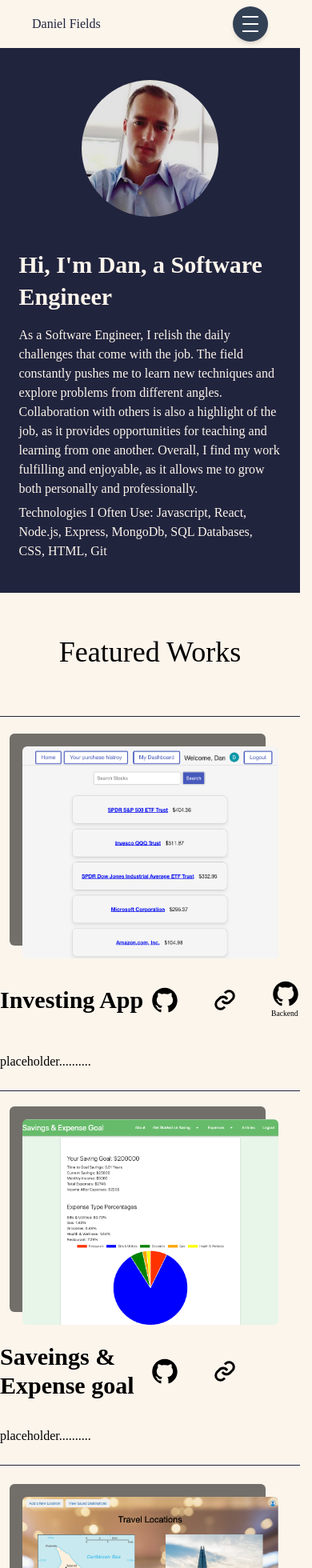
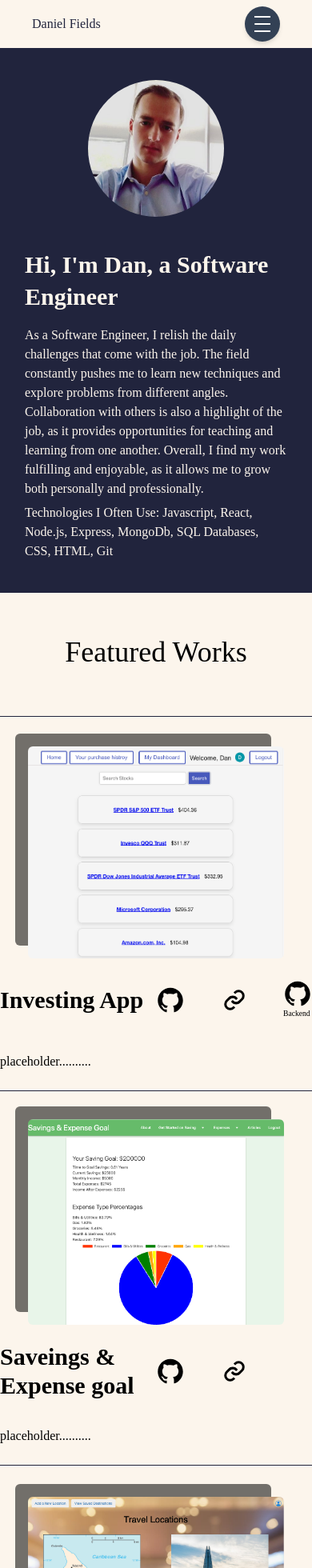
Before and after one commit to danf8/my-portfolio, a Next.js app: page / in a window 390 px wide. Shown: the top 1960 px of the page at 80% size. Built offline with nearby package versions, Linux system fonts and the light colour scheme.

Commit message:
wip: edit mobile style

```diff
--- a/components/Footer.js
+++ b/components/Footer.js
@@ -4,7 +4,7 @@ import Link from 'next/link';
 const Footer = (props) =>{
     const year = new Date().getFullYear()
     return (
-        <footer id='footer' className='max-w-mobile md:max-w-none flex justify-between items-center bg-blueish-50'>
+        <footer id='footer' className=' md:max-w-none flex justify-between items-center bg-blueish-50'>
         <div className='flex pl-5'>
             <Link href='https://www.linkedin.com/in/daniel-fields-se/' target='_blank'><AiFillLinkedin className='text-peach-50 h-12 w-12 md:transition md:ease-in-out md:delay-50 md:hover:translate-y-1 md:hover:scale-110 md:duration-300'/></Link>
             <Link href='https://github.com/danf8' target='_blank'><AiFillGithub className='text-peach-50 h-12 w-12 md:transition md:ease-in-out md:delay-50 md:hover:translate-y-1 md:hover:scale-110 md:duration-300'/></Link>
--- a/components/Header.js
+++ b/components/Header.js
@@ -3,7 +3,7 @@ import aboutData from '@/public/about-data.json';
 
 const Header = () => {
     return (
-        <header id="about" name='about' className=' bg-blueish-50 object-cover flex flex-col py-10 px-0 w-92 max-w-mobile md:max-w-none md:h-96 md:w-screen  md:grid grid-row-3 md:col-3 md:grid-flow-col '>
+        <header id="about" name='about' className=' bg-blueish-50 object-cover flex flex-col py-10 px-0 md:max-w-none md:h-96 md:w-screen  md:grid grid-row-3 md:col-3 md:grid-flow-col '>
             <Image id="pro-pic" height={256} width={248} className=' h-mobile-pic w-mobile-pic md:h-64 md:w-62 md:row-span-3 md:col-start-3 md:col-span-1 md:justify-items-start self-center rounded-full' src={aboutData[0].pic} alt="Daniel Fields Picture" />
             <h2 id="about-name" className=' pt-10 md:pt-0 pb-4 md:pb-0 leading-10 w-82 md:w-128 md:col-start-2 md:col-end-3 font-bold text-3xl text-peach-50 self-center md:justify-self-center md:self-end '>Hi, I'm Dan, a Software Engineer</h2>
             <p id="my-info" className='about-info  w-82 md:w-128 md:col-start-2 md:col-end-3 text-peach-50 text-base font-normal self-center md:justify-self-center md:self-center'>{aboutData[0].about}</p>
@@ -21,7 +21,6 @@ const Header = () => {
                     width: auto;
                     height: auto;
                  }
-
                 @keyframes fadein {
                     from {
                         opacity: 1;
--- a/components/Main.js
+++ b/components/Main.js
@@ -2,14 +2,14 @@ import {AiFillGithub} from 'react-icons/ai';
 import {BiLink} from 'react-icons/bi';
 import Link from 'next/link';
 import Header from './Header';
-import projectData from '@/public/project-data.json'
+import projectData from '@/public/project-data.json';
 import Image from 'next/image';
 
 const Main = () => {
 
     const showProject = projectData.map((p, i) => {
        return(
-             <section key={i} id='p1' className='border-t border-blueish-50 md:m-zero-auto md:mb-23 h-117 md:h-61 md:w-224 py-6 md:py-12 grid grid-cols-2  md:grid-cols-3 md:grid-flow-col max-w-mobile md:max-w-none '>
+             <section key={i} id='p1' className='border-t border-blueish-50 md:m-zero-auto md:mb-23 h-117 md:h-61 md:w-224 py-6 md:py-12 grid grid-cols-2  md:grid-cols-3 md:grid-flow-col  md:max-w-none '>
                 <Image id='project-pic' height={242} width={331} className='w-80 drop-shadow-4xl col-span-2 md:row-span-2 md:col-start-1 md:col-end-2 md:col-span-1 justify-self-center self-center rounded-md' src={p.pic} alt=""  />
                 <h2 className='font-bold md:pl-16 md:col-start-2 md:col-span-2 text-3xl text-bg-blueish-50 md:justify-self-start self-center md:my-5 md:w-49'>{p.name}</h2>
                 <Link className='col-start-2 col-end-2 row-start-2 md:pl-16 self-center md:self-end' href={p['github-frontend']} target='_blank'><AiFillGithub className='transition ease-in-out delay-50 hover:translate-y-1 hover:scale-110 duration-300 w-9 h-9 md:h-10 md:w-10'/></Link>
@@ -28,7 +28,7 @@ const Main = () => {
      return (
         <>
             <Header/>
-            <main id='projects' name='projects' className='my-info bg-peach-50 pb-10 max-w-mobile md:max-w-none'>
+            <main id='projects' name='projects' className='my-info bg-peach-50 pb-10 md:max-w-none'>
                 <h1 id='featured' className='leading-10 text-center text-4xl'>Featured Works</h1>
                 {showProject}
             <style jsx>{`
@@ -47,7 +47,6 @@ const Main = () => {
                     animation-iteration-count: 1;
                     animation-fill-mode: both;
                 }
-
                 @keyframes showme {
                     from {
                     opacity: 1;
--- a/components/MyResume.js
+++ b/components/MyResume.js
@@ -13,7 +13,6 @@ const MyResume = () => {
             </div>
         )
     });
-
 
     const workExperience = resumeData[0].experience.map((p, i) => {
         return(
@@ -84,6 +83,6 @@ const MyResume = () => {
     });
 
     return myResume;
-}
+};
 
 export default MyResume;
--- a/components/Nav.js
+++ b/components/Nav.js
@@ -6,7 +6,7 @@ const Nav = (props) => {
   const [isMenuOpen, setIsMenuOpen] = useState(false);
 
   return (
-    <nav id='nav-comp' className=' h-15 max-w-mobile md:max-w-none md:h-25 py-7 px-10 flex justify-between items-center text-blueish-50' >
+    <nav id='nav-comp' className=' h-15 md:max-w-none md:h-25 py-7 px-10 flex justify-between items-center text-blueish-50' >
       <Link scroll={false} href='/'>
         <h1>Daniel Fields</h1>
       </Link>
@@ -21,18 +21,14 @@ const Nav = (props) => {
           <li>About</li>
         </Link>
       </ul>
-      <div className='md:hidden'>
-        <button
-          onClick={() => setIsMenuOpen(!isMenuOpen)}
-          className='relative group'
-        >
+      <div className='md:hidden relative'>
+        <button onClick={() => setIsMenuOpen(!isMenuOpen)} className='relative group'>
           <div className='relative flex flex-col overflow-hidden items-center justify-center rounded-full w-[44px] h-[44px] transform transition-all bg-slate-700 ring-0 ring-gray-300 hover:ring-8 group-focus:ring-4 ring-opacity-30 duration-200 shadow-md'>
             <div className='transform transition-all duration-150 overflow-hidden -translate-y-5 group-focus:translate-y-3'>
               <svg xmlns='http://www.w3.org/2000/svg' className='h-6 w-6 animate-bounce text-white' fill='none' viewBox='0 0 24 24' stroke='currentColor' strokeWidth='2' >
                 <path strokeLinecap='round' strokeLinejoin='round' d='M19 9l-7 7-7-7' />
               </svg>
             </div>
-
             <div className='flex flex-col justify-between w-[20px] h-[20px] transform transition-all duration-300 origin-center overflow-hidden -translate-y-3'>
               <div className='bg-white mb-1.5 h-[2px] w-7 transform transition-all duration-300 origin-left group-focus:translate-y-6'></div>
               <div className='bg-white mb-1.5 h-[2px] w-7 rounded transform transition-all duration-300 group-focus:translate-y-6 delay-75'></div>
@@ -41,7 +37,7 @@ const Nav = (props) => {
           </div>
         </button>
         {isMenuOpen && (
-          <ul className='flex top-full left-0 mt-2 rounded-md shadow-lg'>
+          <ul className='absolute top-full left-0 mt-2 rounded-md shadow-lg bg-white'>
             <Link scroll={false} className='' href='/#projects'>
               <li>Works</li>
             </Link>
@@ -56,25 +52,7 @@ const Nav = (props) => {
         }
       </div>
     </nav>
-  )
-
-
-    // return(
-    //   <nav id='nav-comp' className='py-7 px-10 flex justify-between text-blueish-50'>
-    //    <Link scroll={false} className='transition ease-in-out delay-50 hover:translate-y-1 hover:scale-110 duration-300' href='/'><h1>Daniel Fields</h1></Link>
-        // <ul className='flex items-center space-x-7'>
-        //   <Link scroll={false} className='transition ease-in-out delay-50 hover:translate-y-1 hover:scale-110 duration-300' href='/#projects'>
-        //     <li>Works</li>
-        //   </Link>
-        //   <Link scroll={false} className='transition ease-in-out delay-50 hover:translate-y-1 hover:scale-110 duration-300' href='/resume'>
-        //     <li>Resume</li>
-        //   </Link>
-        //   <Link scroll={false} className='transition ease-in-out delay-50 hover:-translate-y-1 hover:scale-110 duration-300' href='/#about'>
-        //     <li>About</li>
-        //   </Link>
-        // </ul>
-    //   </nav>
-    // );
+  );
 };
 
 export default Nav;
--- a/pages/_document.js
+++ b/pages/_document.js
@@ -1,8 +1,7 @@
 import { Html, Head, Main, NextScript } from 'next/document'
-
 export default function Document() {
   return (
-    <Html lang="en" className='scroll-smooth max-w-mobile md:max-w-none'>
+    <Html lang="en" className='scroll-smooth '>
       <Head />
       <body>
         <Main />
```
Lines whose indentation alone changed are shown as unchanged.
